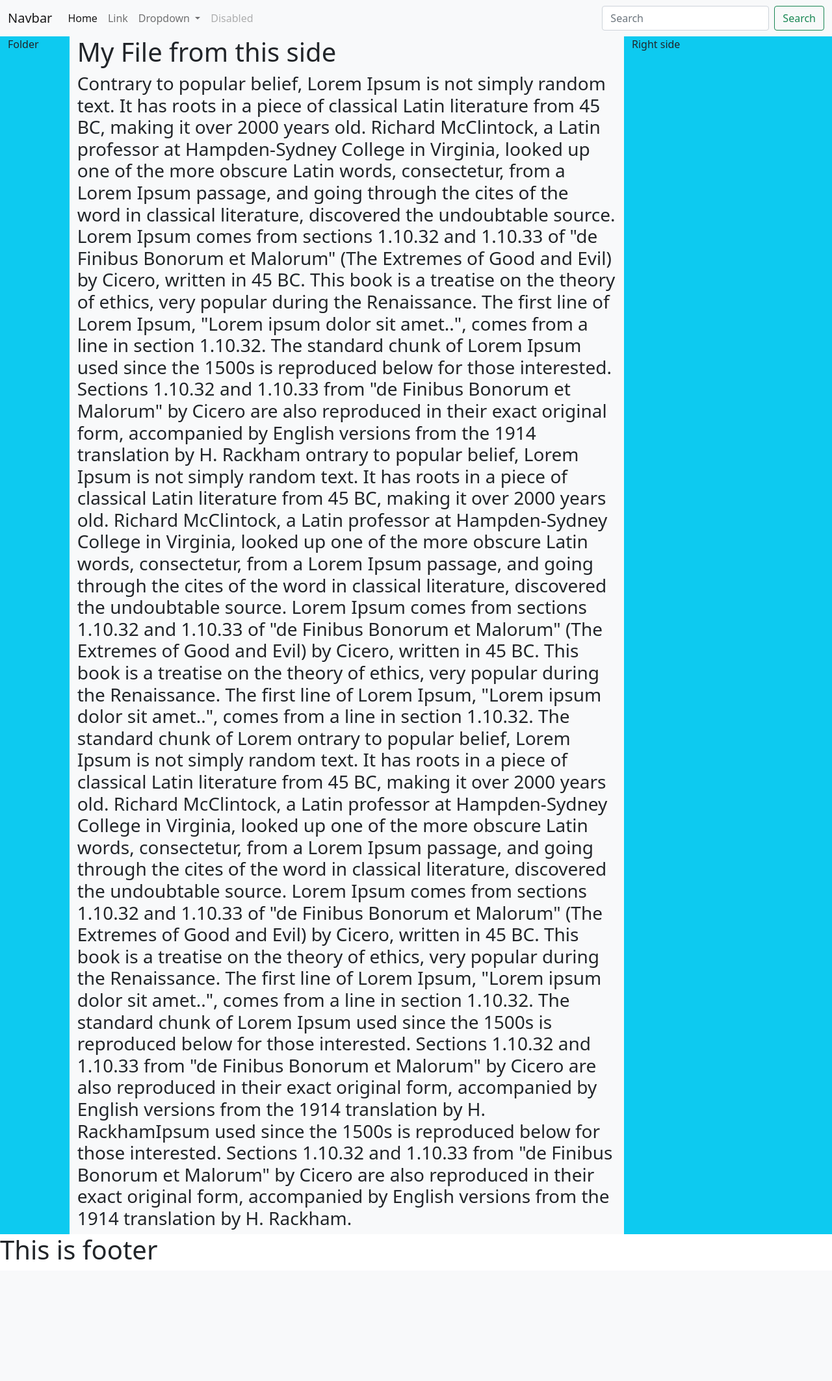
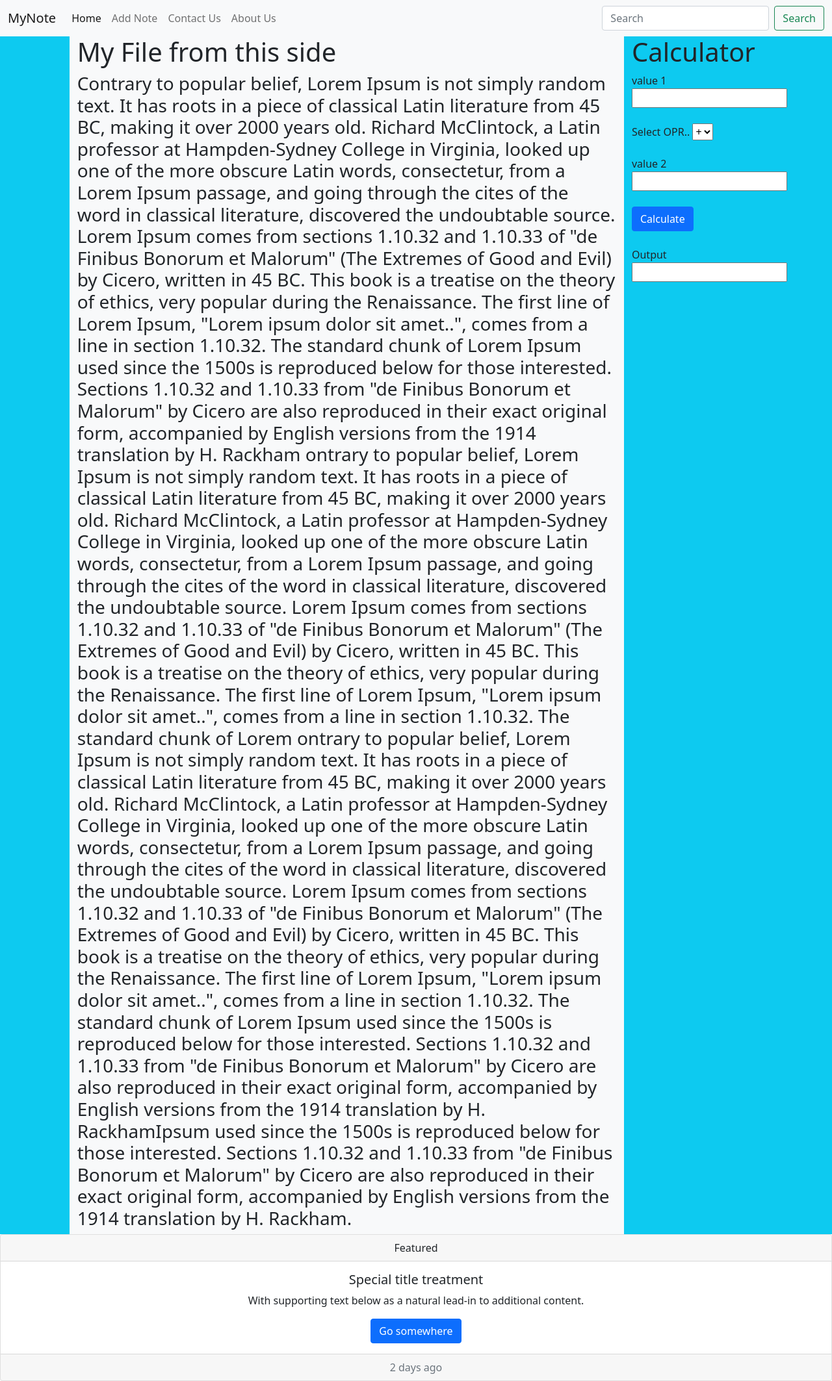
Before and after one commit to bombk/meronote, a Django app: page / in a window 1280 px wide. Shown: the whole page at 65% size. Before the commit the page ends 1939 px from the top, so only its background shows below. Run offline with Django 4.2, Linux system fonts and the light colour scheme; some libraries are stand-ins or nearby versions.

Commit message:
calculator and footer added

```diff
--- a/meronote/meronote/urls.py
+++ b/meronote/meronote/urls.py
@@ -19,7 +19,8 @@ from meronote import views
 
 urlpatterns = [
     path('admin/', admin.site.urls),
-    path('', views.home),
-    path('saveform/', views.saveform),
+    path('', views.home,name='home'),
+    path('saveform/', views.saveform,name='saveform'),
+
 
 ]
--- a/meronote/meronote/views.py
+++ b/meronote/meronote/views.py
@@ -1,5 +1,43 @@
 from django.shortcuts import render
 def home(request):
-    return render(request,'index.html')
+    c=''
+    try:
+        if request.method=="POST":
+            n1=float(request.POST.get('num1'))
+            n2=float(request.POST.get('num2'))
+            opr=request.POST.get('opr')
+
+            if opr=="+":
+                c=n1+n2
+            elif opr=="-":
+                c=n1-n2
+            elif opr=="*":
+                c=n1*n2
+            elif opr=="/":
+                c=n1/n2
+
+    except:
+        c="Invalid Operation.."
+    print(c)
+    return render(request,"index.html",{'c':c})
 def saveform(request):
-    return render(request,'myform.html')
+    c=''
+    try:
+        if request.method=="POST":
+            n1=float(request.POST.get('num1'))
+            n2=float(request.POST.get('num2'))
+            opr=request.POST.get('opr')
+
+            if opr=="+":
+                c=n1+n2
+            elif opr=="-":
+                c=n1-n2
+            elif opr=="*":
+                c=n1*n2
+            elif opr=="/":
+                c=n1/n2
+
+    except:
+        c="Invalid Operation.."
+    print(c)
+    return render(request,"myform.html",{'c':c})
--- a/meronote/templates/base.html
+++ b/meronote/templates/base.html
@@ -3,7 +3,12 @@
 <div class="container-fluid">
     <div class="row">
       <div class="col-md-1 bg-info">
-        Folder
+        {% block leftside %}
+
+        {% include 'leftside.html' %}
+
+
+        {% endblock leftside %}
       </div>
       <div class="col-md-8 bg-light">
 
@@ -14,7 +19,12 @@
 
       </div>
       <div class="col-md-3 bg-info">
-        Right side
+        {% block rightside %}
+
+        {% include 'rightside.html' %}
+
+        {% endblock rightside %}
+
       </div>
     </div>
   </div>
--- a/meronote/templates/footer.html
+++ b/meronote/templates/footer.html
@@ -1,6 +1,18 @@
 
  {% block footer %}
- <h1>This is footer</h1>
+ <div class="card text-center">
+    <div class="card-header">
+      Featured
+    </div>
+    <div class="card-body">
+      <h5 class="card-title">Special title treatment</h5>
+      <p class="card-text">With supporting text below as a natural lead-in to additional content.</p>
+      <a href="#" class="btn btn-primary">Go somewhere</a>
+    </div>
+    <div class="card-footer text-muted">
+      2 days ago
+    </div>
+  </div>
  {% endblock footer %}
  <script type="text/javascript"  src="js/jquery-3.6.0.min.js"></script>
  <script type="text/javascript" src="js/bootstrap.js"></script>
--- a/meronote/templates/header.html
+++ b/meronote/templates/header.html
@@ -16,31 +16,23 @@
 {% block navbar %}
 <nav class="navbar navbar-expand-lg navbar-light bg-light">
     <div class="container-fluid">
-      <a class="navbar-brand" href="#">Navbar</a>
+      <a class="navbar-brand" href="#">MyNote</a>
       <button class="navbar-toggler" type="button" data-bs-toggle="collapse" data-bs-target="#navbarSupportedContent" aria-controls="navbarSupportedContent" aria-expanded="false" aria-label="Toggle navigation">
         <span class="navbar-toggler-icon"></span>
       </button>
       <div class="collapse navbar-collapse" id="navbarSupportedContent">
         <ul class="navbar-nav me-auto mb-2 mb-lg-0">
           <li class="nav-item">
-            <a class="nav-link active" aria-current="page" href="#">Home</a>
+            <a class="nav-link active" aria-current="page" href="/">Home</a>
           </li>
           <li class="nav-item">
-            <a class="nav-link" href="#">Link</a>
-          </li>
-          <li class="nav-item dropdown">
-            <a class="nav-link dropdown-toggle" href="#" id="navbarDropdown" role="button" data-bs-toggle="dropdown" aria-expanded="false">
-              Dropdown
-            </a>
-            <ul class="dropdown-menu" aria-labelledby="navbarDropdown">
-              <li><a class="dropdown-item" href="#">Action</a></li>
-              <li><a class="dropdown-item" href="#">Another action</a></li>
-              <li><hr class="dropdown-divider"></li>
-              <li><a class="dropdown-item" href="#">Something else here</a></li>
-            </ul>
+            <a class="nav-link" href="/saveform">Add Note</a>
           </li>
           <li class="nav-item">
-            <a class="nav-link disabled">Disabled</a>
+            <a class="nav-link" href="#">Contact Us</a>
+          </li>
+          <li class="nav-item">
+            <a class="nav-link" href="#">About Us</a>
           </li>
         </ul>
         <form class="d-flex">
--- a/meronote/templates/rightside.html
+++ b/meronote/templates/rightside.html
@@ -0,0 +1,32 @@
+
+<div class="row">
+
+    <h1>Calculator</h1>
+    <form method="post">
+        {% csrf_token %}
+        <label> value 1 </laber>
+            <input type="number" required name="num1"/>
+        <br/>
+        <br/>
+        <label>Select OPR.. </laber>
+            <select name="opr">
+                <option value="+">+</option>
+                <option value="-">-</option>
+                <option value="*">*</option>
+                <option value="/">/</option>
+            </select>
+        <br/>
+        <br/>
+        <label> value 2 </laber>
+            <input type="number" required name="num2"/>
+        <br/>
+        <br/>
+        <button type="submit" class="btn btn-primary">Calculate</button>
+        <br/>
+        <br/>
+        <label> Output </laber>
+            <input type="text" readonly name="output" value={{c}}>
+
+    </form>
+
+            </div>
```
